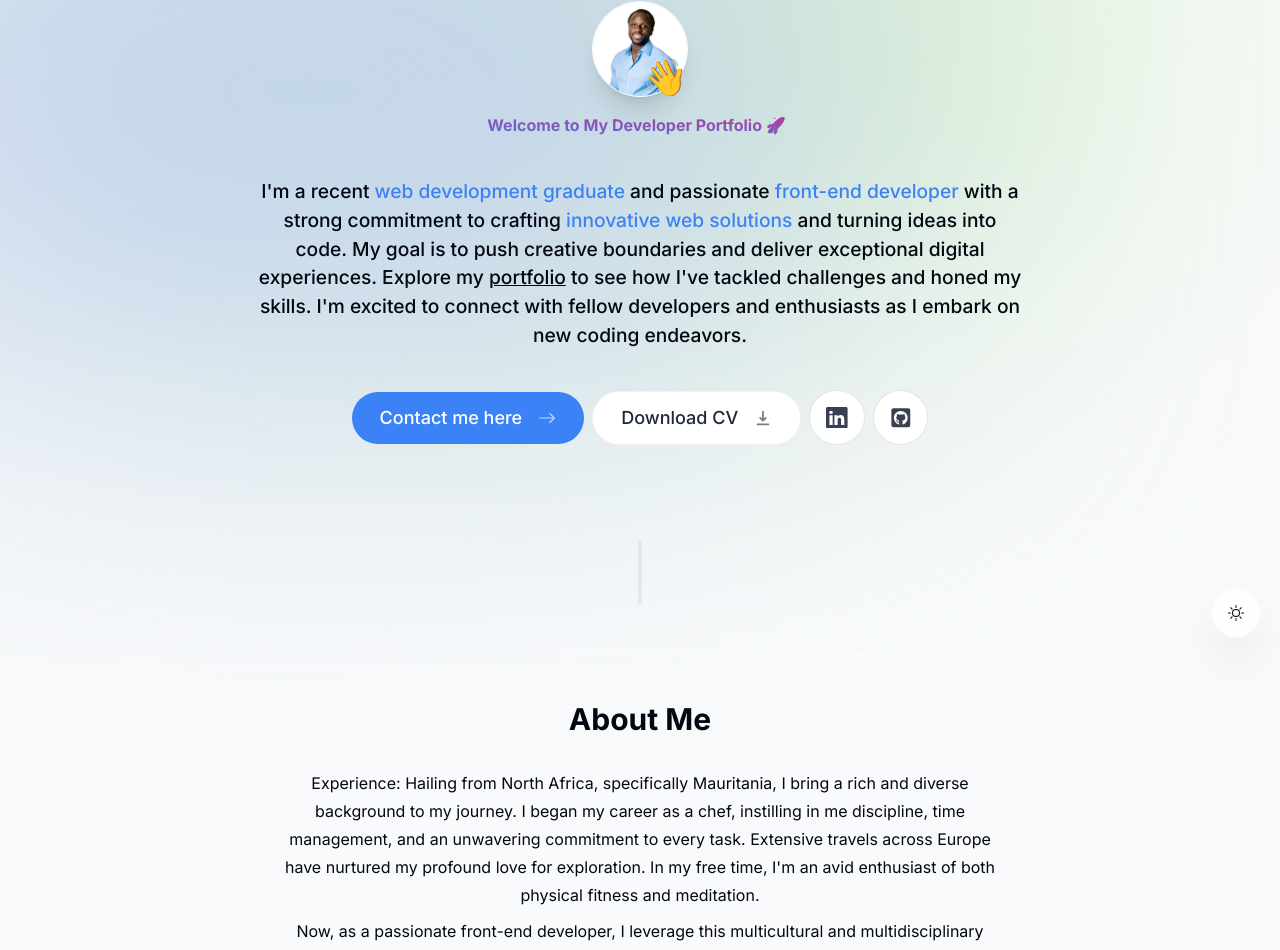
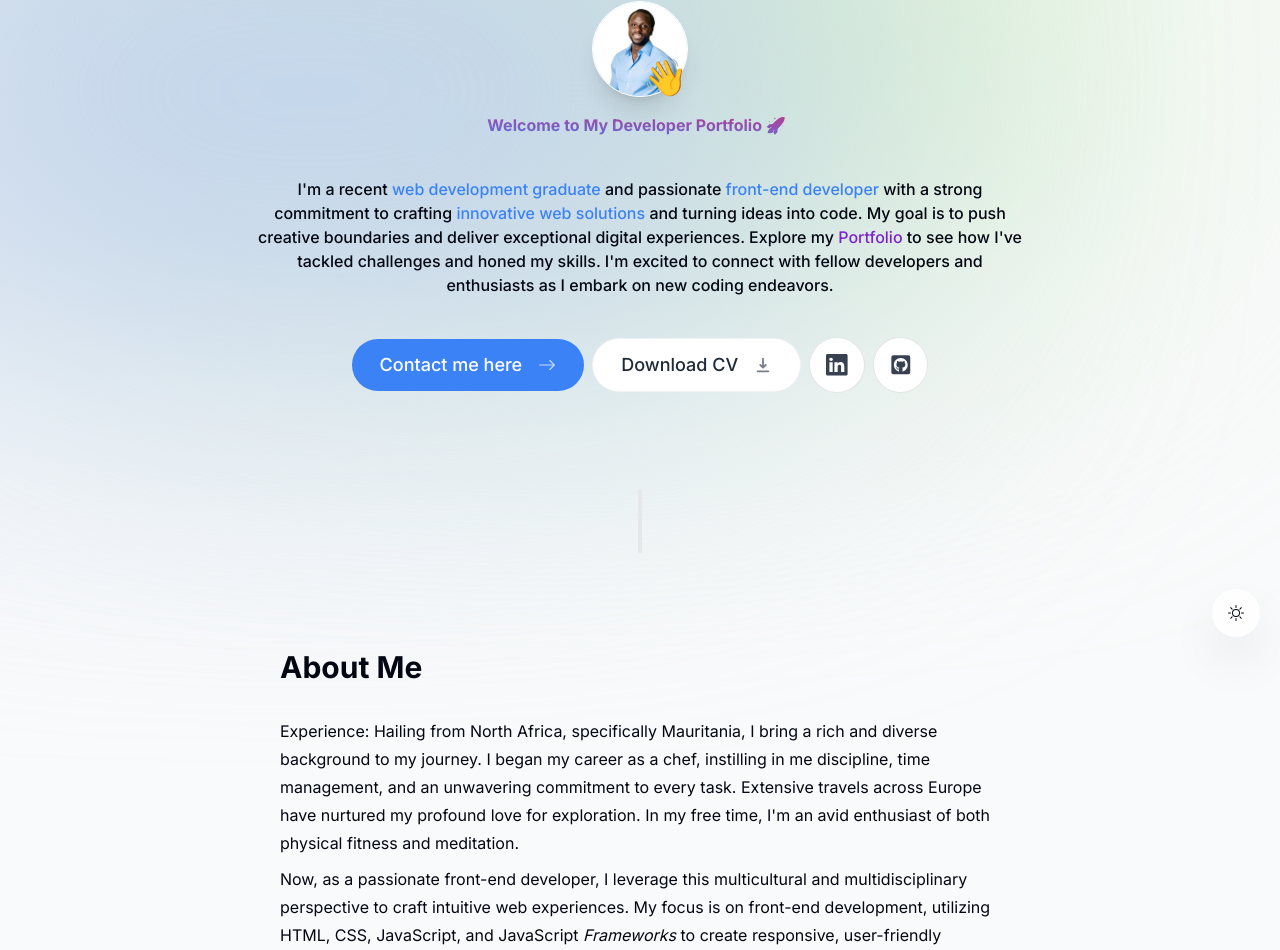
Before and after one commit to Ousman37/Personal-portfolio, a Next.js app: page / in a window 1280 px wide. Shown: the part 143-1093 px from the top of the page. Built offline with nearby package versions, Linux system fonts and the light colour scheme.

Commit message:
Refactor components and update styling

```diff
--- a/components/about.tsx
+++ b/components/about.tsx
@@ -2,7 +2,6 @@
 import React from 'react'
 import SectionHeading from './section-heading'
 import { motion } from 'framer-motion'
-
 import { useSectionInView} from "@/lib/hooks";
 
 const About = () => {
@@ -12,7 +11,7 @@ const About = () => {
   return (
     <motion.section
   ref={ref}
-  className="mb-28 max-w-[45rem] text-center leading-7 scroll-mt-28"
+  className="mb-28 max-w-[45rem] text-left leading-7 scroll-mt-28"
   initial={{ opacity: 0, y: 100 }}
   animate={{ opacity: 1, y: 0 }}
   transition={{ delay: 0.125 }}
@@ -35,9 +34,6 @@ const About = () => {
     Ready to embark on a project together? Connect with me on LinkedIn or GitHub!
   </p>
 </motion.section>
-
-
-
   )
 }
 
--- a/components/header.tsx
+++ b/components/header.tsx
@@ -54,9 +54,6 @@ const Header = () => {
                   ></motion.span>
                 )}
               </Link>
-
-
-
             </motion.li>
           ))}
         </ul>
--- a/components/intro.tsx
+++ b/components/intro.tsx
@@ -63,12 +63,12 @@ const Intro = () => {
         <TypewriterComponent />
       </motion.h1>
       <motion.p
-  className="mb-10 mt-4 px-4 text-[1.2rem] font-medium !leading-[1.5] sm:4-xl"
+  className="mb-10 mt-4 px-4 text-[1rem] font-medium !leading-[1.5] sm:4-xl"
   initial={{ opacity: 0, y: 100 }}
   animate={{ opacity: 1, y: 0 }}
 >
   I&apos;m a recent <span className="text-blue-500">web development graduate</span> and passionate <span className="text-blue-500">front-end developer</span> with a strong commitment to crafting <span className="text-blue-500">innovative web solutions</span> and turning ideas into code. My goal is to push creative boundaries and deliver exceptional digital experiences. Explore my{" "}
-  <span className="underline">portfolio</span> to see how I&apos;ve tackled challenges and honed my skills. I&apos;m excited to connect with fellow developers and enthusiasts as I embark on new coding endeavors.
+  <span className=" text-purple-700">Portfolio</span> to see how I&apos;ve tackled challenges and honed my skills. I&apos;m excited to connect with fellow developers and enthusiasts as I embark on new coding endeavors.
 </motion.p>
 
       <motion.div
--- a/components/section-heading.tsx
+++ b/components/section-heading.tsx
@@ -10,7 +10,7 @@ const SectionHeading = ({
     children
 }:SectionHeadingProps) => {
   return (
-    <h1 className="text-3xl font-medium capitalize mb-8 text-center ">
+    <h1 className="text-3xl font-medium capitalize mb-8 text-left ">
         <span className='font-bold text-3xl font-md capitalize'>{children}</span>
       </h1>
   )
```
